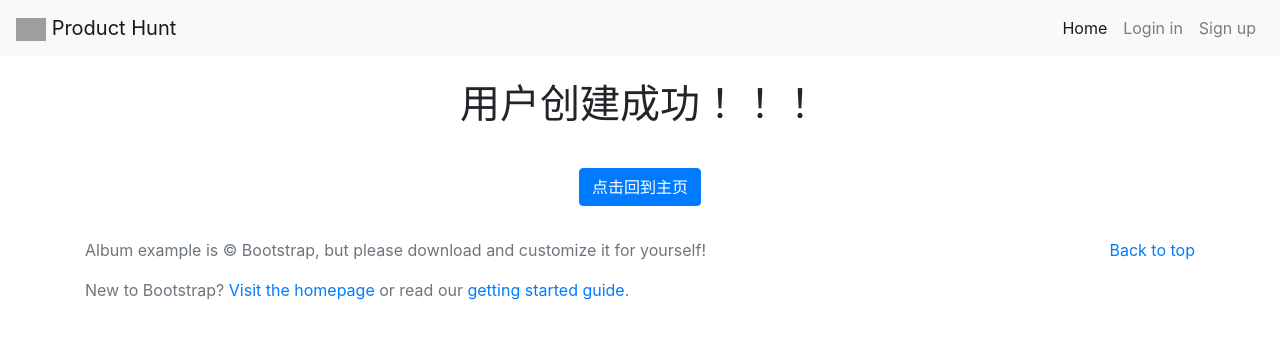
After one commit to MiracleJK/product_hunt, a Django app: page /account/signup/signupdone/ in a window 1280 px wide. The commit adds this page. Shown: the top 339 px of the page. Run offline with Django 3.2, Linux system fonts and the light colour scheme; some libraries are stand-ins or nearby versions; grey boxes are pictures that could not be loaded.

Commit message:
添加注册页面
使用redirect方法跳转页面

```diff
--- /dev/null
+++ b/account/templates/signupdone.html
@@ -0,0 +1,14 @@
+{% extends "theme.html" %}
+
+{% block content %}
+    <div align="center">
+        <br>
+        <h1 >用户创建成功！！！</h1>
+        <br>
+        <a href="{% url 'product list page' %}" class="btn btn-primary my-2" align ="center">点击回到主页</a>
+        <br>
+        <br>
+    </div>
+
+
+{% endblock content %}
--- /dev/null
+++ b/account/urls.py
@@ -0,0 +1,10 @@
+from . import views
+from django.urls import path
+
+
+urlpatterns = [
+
+    path('signup/', views.signup, name='sign up page'),
+    path('signup/signupdone/', views.success, name='account success'),
+
+]
--- a/account/views.py
+++ b/account/views.py
@@ -1,3 +1,27 @@
-from django.shortcuts import render
+from django.shortcuts import render, redirect
+from django.contrib.auth.models import User
+import time
+# Create your views here.
 
-# Create your views here.
+
+def signup(request):
+    if request.method == 'GET':
+        return render(request, 'signup.html')
+    elif request.method == 'POST':
+        user_name = request.POST['用户名']
+        password1 = request.POST['密码']
+        password2 = request.POST['确认密码']
+        try:
+            User.objects.get(username=user_name)
+            return render(request, 'signup.html', {'用户名错误': '该用户名已存在'})
+        except User.DoesNotExist:
+            if password1 == password2:
+                User.objects.create_user(username=user_name, password=password2)
+                return redirect('account success')
+            else:
+                return render(request, 'signup.html', {'密码错误': '两次输入密码不一致！'})
+                pass
+
+
+def success(request):
+    return render(request, 'signupdone.html')
--- a/product_hunt/urls.py
+++ b/product_hunt/urls.py
@@ -16,10 +16,12 @@ Including another URLconf
 from django.contrib import admin
 from django.urls import path
 import products.views
-
+from django.urls import path, include
+from django.contrib import admin
 
 urlpatterns = [
     path('admin/', admin.site.urls),
-    path('', products.views.products_list),
+    path('', products.views.products_list, name='product list page'),
+    path('account/', include('account.urls')),
 
 ]
--- a/templates/theme.html
+++ b/templates/theme.html
@@ -33,9 +33,9 @@
       </button>
       <div class="collapse navbar-collapse" id="navbarNavAltMarkup">
         <div class="navbar-nav ml-auto">
-          <a class="nav-link active" href="#">Home <span class="sr-only">(current)</span></a>
+          <a class="nav-link active" href="{% url 'product list page'%}">Home <span class="sr-only">(current)</span></a>
           <a class="nav-link" href="#">Login in</a>
-          <a class="nav-link" href="#">Sign up</a>
+          <a class="nav-link" href=" {% url 'sign up page' %} ">Sign up</a>
 
         </div>
       </div>
```
Also changed, not shown: account/templates/signup.html (added, +27 -0 lines).
